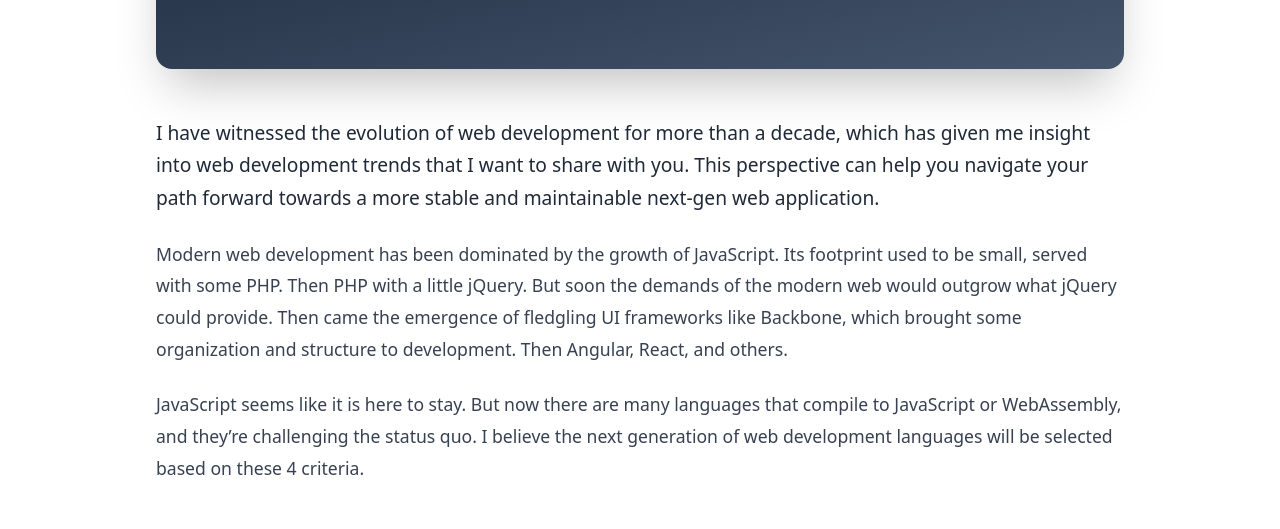
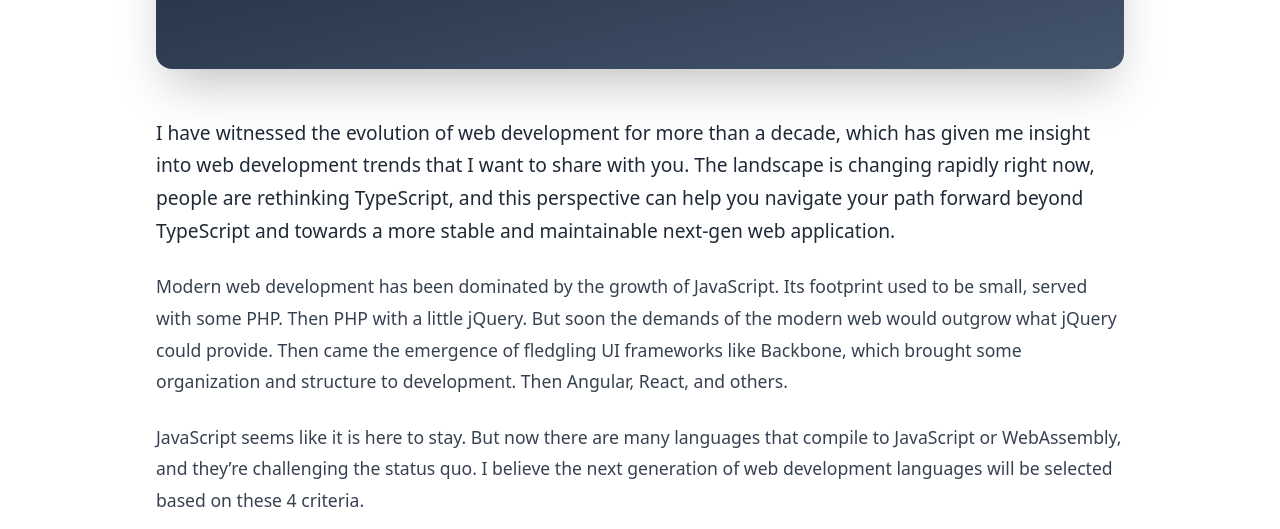
Before and after one commit to nathan-tranquilla/nathantranquilla.me, an Astro site: page /blogs/the-4-pillars-of-next-gen-web-dev in a window 1280 px wide. Shown: the part 264-793 px from the top of the page. Built offline with nearby package versions, Linux system fonts and the light colour scheme; Astro itself is replaced by a stand-in of ours.

Commit message:
fix intro

```diff
--- a/src/pages/blogs/the-4-pillars-of-next-gen-web-dev.md
+++ b/src/pages/blogs/the-4-pillars-of-next-gen-web-dev.md
@@ -5,7 +5,7 @@ author: Nathan Tranquilla
 date: "2025/10/22"
 tags: []
 ---
-I have witnessed the evolution of web development for more than a decade, which has given me insight into web development trends that I want to share with you. This perspective can help you navigate your path forward towards a more stable and maintainable next-gen web application.
+I have witnessed the evolution of web development for more than a decade, which has given me insight into web development trends that I want to share with you. The landscape is changing rapidly right now, people are rethinking TypeScript, and this perspective can help you navigate your path forward beyond TypeScript and towards a more stable and maintainable next-gen web application.
 
 Modern web development has been dominated by the growth of JavaScript. Its footprint used to be small, served with some PHP. Then PHP with a little jQuery. But soon the demands of the modern web would outgrow what jQuery could provide. Then came the emergence of fledgling UI frameworks like Backbone, which brought some organization and structure to development. Then Angular, React, and others.
 
```
